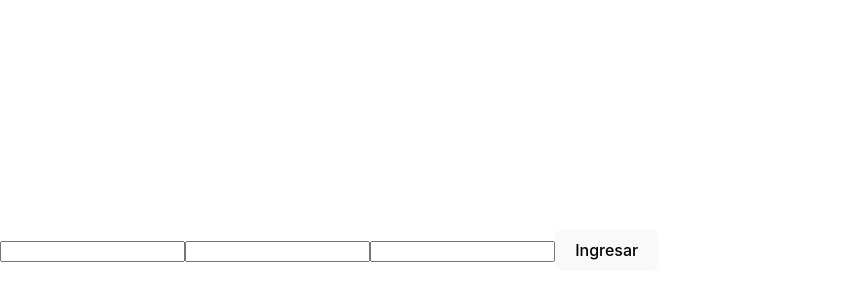
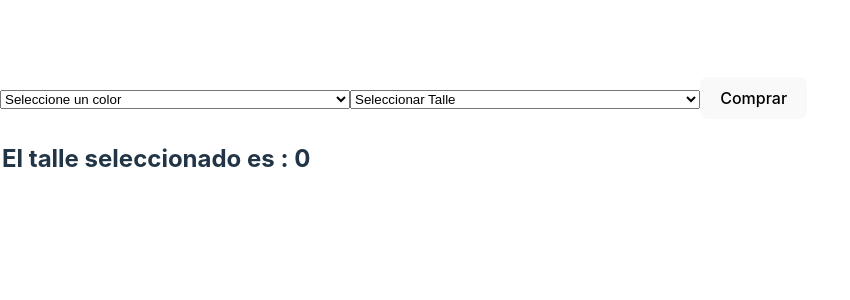
Before and after one commit to ValeriaPaparelli/repo-front-3, a React (Vite) app: page / in a window 1280 px wide. Shown: the part 150-450 px from the top of the page, without its empty margins (0-850 px from the left). Built offline with nearby package versions, Linux system fonts and the light colour scheme.

Commit message:
formulario con select

```diff
--- /dev/null
+++ b/src/Select/App.jsx
@@ -0,0 +1,10 @@
+import Select from "./Select";
+
+function App() {
+  return (
+    <div className="App">
+      <Select />
+    </div>
+  );
+}
+export default App;
--- /dev/null
+++ b/src/Select/Select.jsx
@@ -0,0 +1,82 @@
+import { useState } from "react";
+
+const Select = () => {
+  const [color, setColor] = useState("");
+  const [talle, setTalle] = useState(0);
+
+  const colores = ["crimson", "yellow", "steelblue", "green"];
+  const talles = [37, 38, 39, 40];
+
+  const hadleSubmit = (e) => {
+    e.preventDefault;
+
+    const data = {
+      name: "Nike",
+      price: 200,
+      quantity: 1,
+      color,
+      talle,
+    };
+
+    //Pegarle al Endpoint
+    console.log(data);
+    alert("Gracias por su compra");
+  };
+
+  return (
+    <div>
+      <form onSubmit={hadleSubmit}>
+        <select
+          style={{
+            width: "350px",
+            heigth: "30px",
+            fontSize: "0.9 rem",
+          }}
+          value={color}
+          onChange={(e) => setColor(e.target.value)}
+        >
+          <option value="" disabled default>
+            Seleccione un color
+          </option>{" "}
+          {colores.map((color) => (
+            <option value={color} key={color}>
+              {color}
+            </option>
+          ))}
+        </select>
+
+        <select
+          style={{
+            width: "350px",
+            heigth: "30px",
+            fontSize: "0.9 rem",
+          }}
+          value={talle}
+          onChange={(e) => setTalle(e.target.value)}
+        >
+          <option value={talle} default disabled>
+            Seleccionar Talle
+          </option>
+          {talles.map((talle) => (
+            <option value={talle} key={talle}>
+              {talle}
+            </option>
+          ))}
+        </select>
+        <button type="submit">Comprar</button>
+      </form>
+      <div
+        style={{
+          width: "500px",
+          height: "300px",
+          border: "2px solid white",
+          backgroundColor: color,
+        }}
+      >
+        <h2>El talle seleccionado es : {talle}</h2>
+      </div>
+    </div>
+  );
+};
+
+export default Select;
--- a/src/main.jsx
+++ b/src/main.jsx
@@ -5,7 +5,8 @@
 //import App from "./contador/App";
 //import App from "./digitalProducts/App";"
 //import App from "./sportProducts/App";
-import App from "./Form/App";
+//import App from "./Form/App";
+import App from "./Select/App";
 import "./index.css";
 
 ReactDOM.createRoot(document.getElementById("root")).render(<App />);
```
